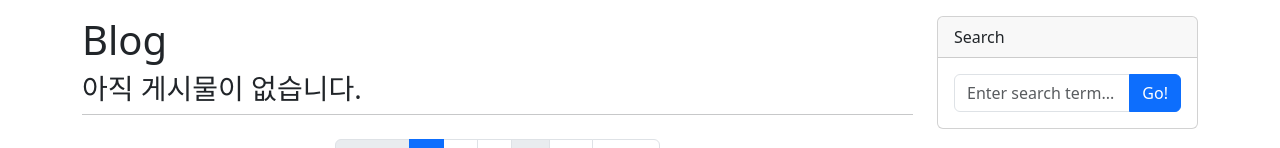
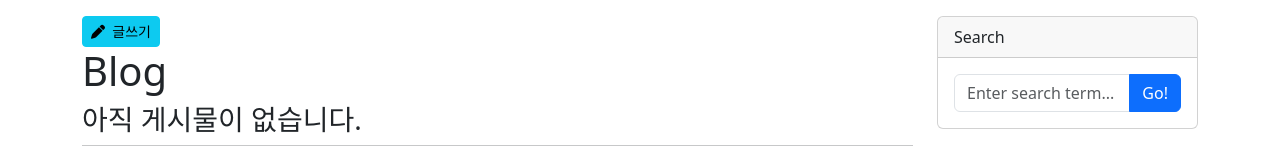
Before and after one commit to tkyung05/MyBlog_Dev, a Django app: template blog/templates/blog/post_list.html in a window 1280 px wide. Shown: the part 92-240 px from the top of the page. Run offline with Django 3.2, Linux system fonts and the light colour scheme; the template is opened without the code that fills it, so the values that code supplies are empty; some libraries are stand-ins or nearby versions.

Commit message:
포스트 작성 페이지 글쓰기 버튼 추가

```diff
--- a/blog/templates/blog/post_list.html
+++ b/blog/templates/blog/post_list.html
@@ -1,6 +1,8 @@
 {% extends 'blog/base.html' %}
 
 {% block main_area %}
+
+    <a class="btn btn-info btn-sm float-right" href="/blog/create_post/" role="button"><i class="fas fa-pen"></i>&nbsp;&nbsp;글쓰기</a>
     <h1>Blog
         {% if category %} <i class="fa-solid fa-book-bookmark"></i> <span class="badge badge-light">{{ category }} ({{ category.post_set.count }})</span>{% endif %}
         {% if tag %} <i class="fa-solid fa-hashtag"></i> </i> <span class="badge badge-light">{{ tag }} ({{ tag.post_set.count }})</span></h1>{% endif %} </h1>
```
